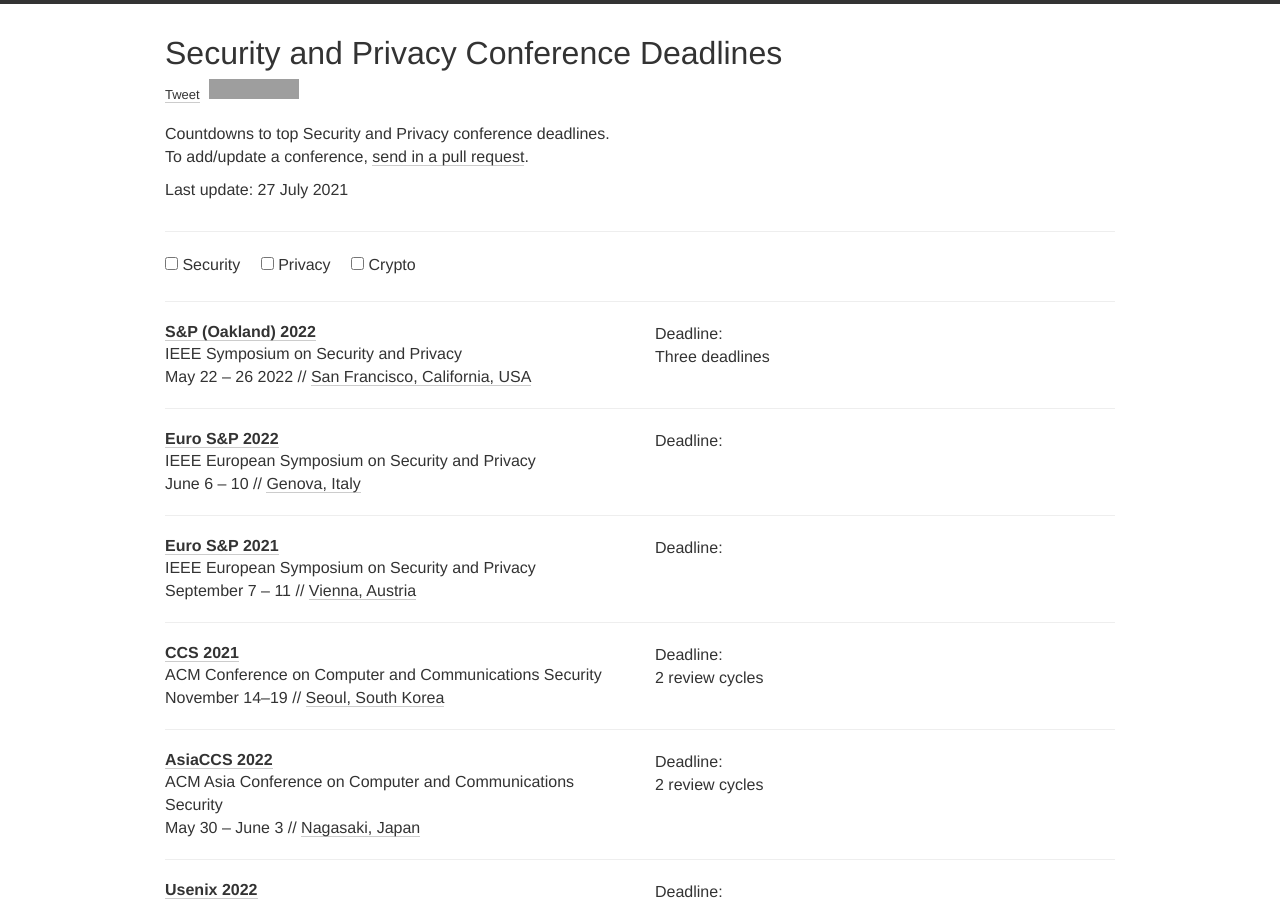
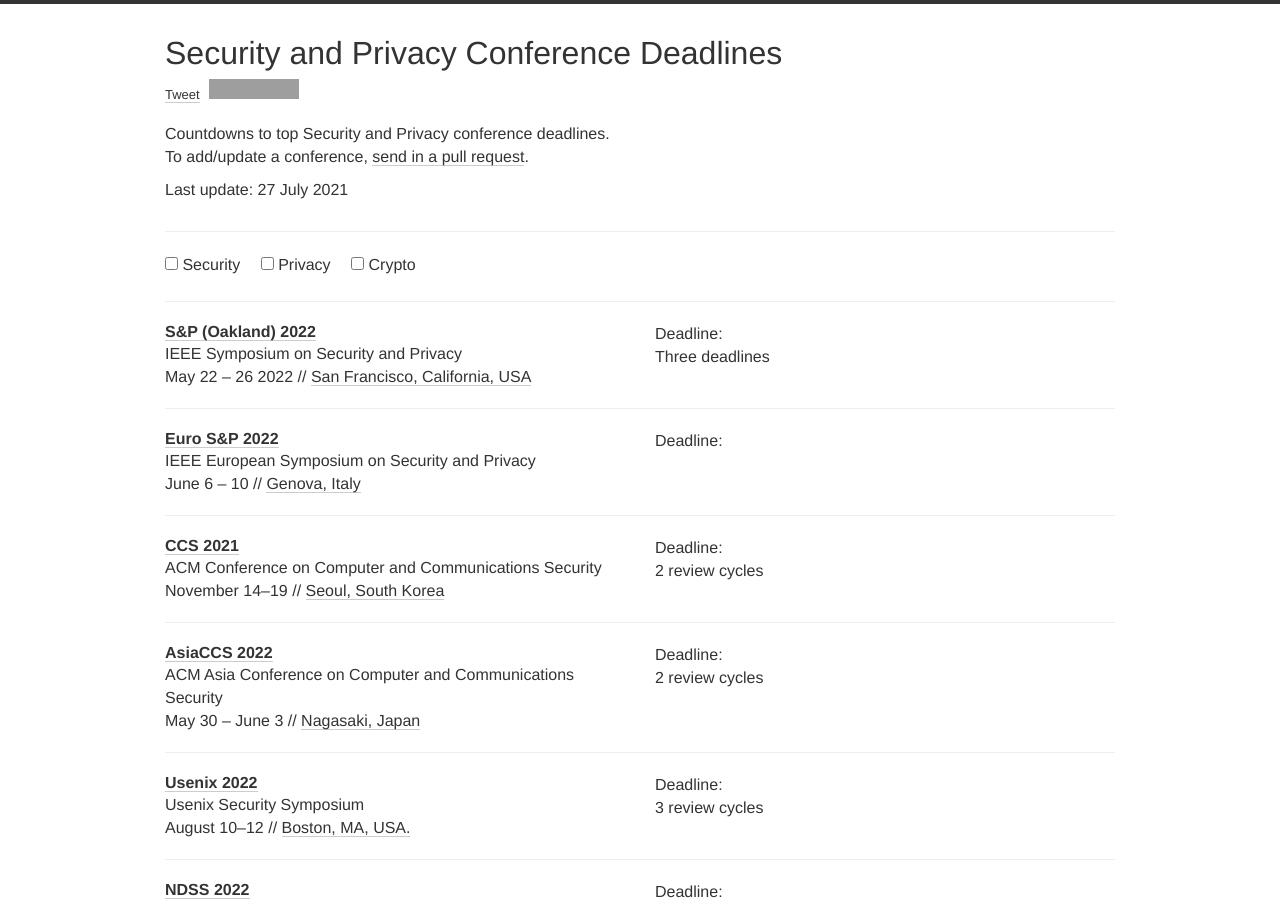
Before and after one commit to sec-deadlines/sec-deadlines.github.io, a Jekyll site: the page built from index.html, in a window 1280 px wide and 900 px high. Built offline with Jekyll 4.4.1, drawn with Linux system fonts in a browser that asks for light colours; nearby versions of some CDN libraries; comment, search, counter and statistics services are not loaded; grey boxes are pictures that could not be loaded.

Commit message:
Old EuroSP entry no longer needed

```diff
--- a/_data/conferences.yml
+++ b/_data/conferences.yml
@@ -21,16 +21,6 @@
   deadline: "2021-09-22 23:59"
   date: "June 6 - 10"
   place: Genova, Italy
-  tags: [SEC, PRIV]
-
-
-- name: Euro S&P
-  description: IEEE European Symposium on Security and Privacy
-  year: 2021
-  link: https://www.ieee-security.org/TC/EuroSP2021/
-  deadline: "2020-11-05 23:59"
-  date: "September 7 - 11"
-  place: Vienna, Austria
   tags: [SEC, PRIV]
 
 - name: CCS
```
